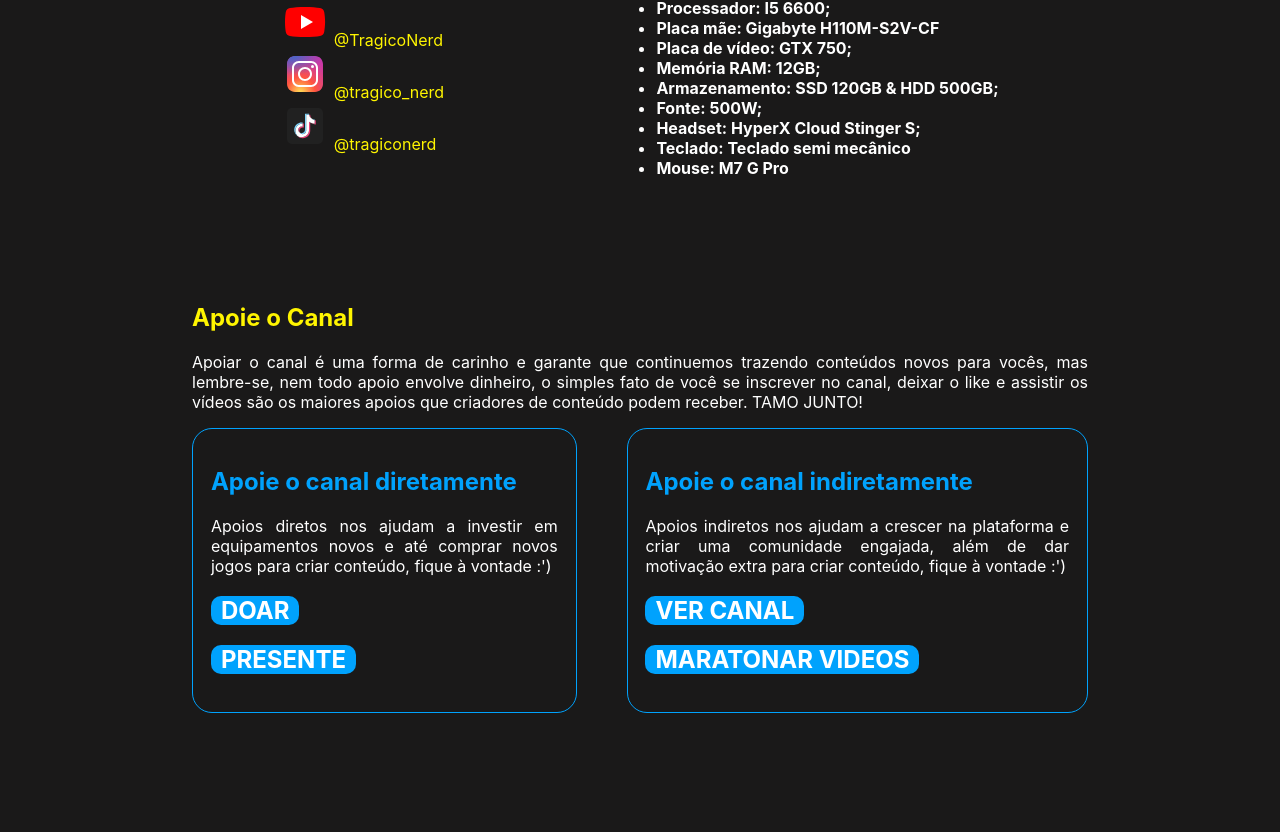
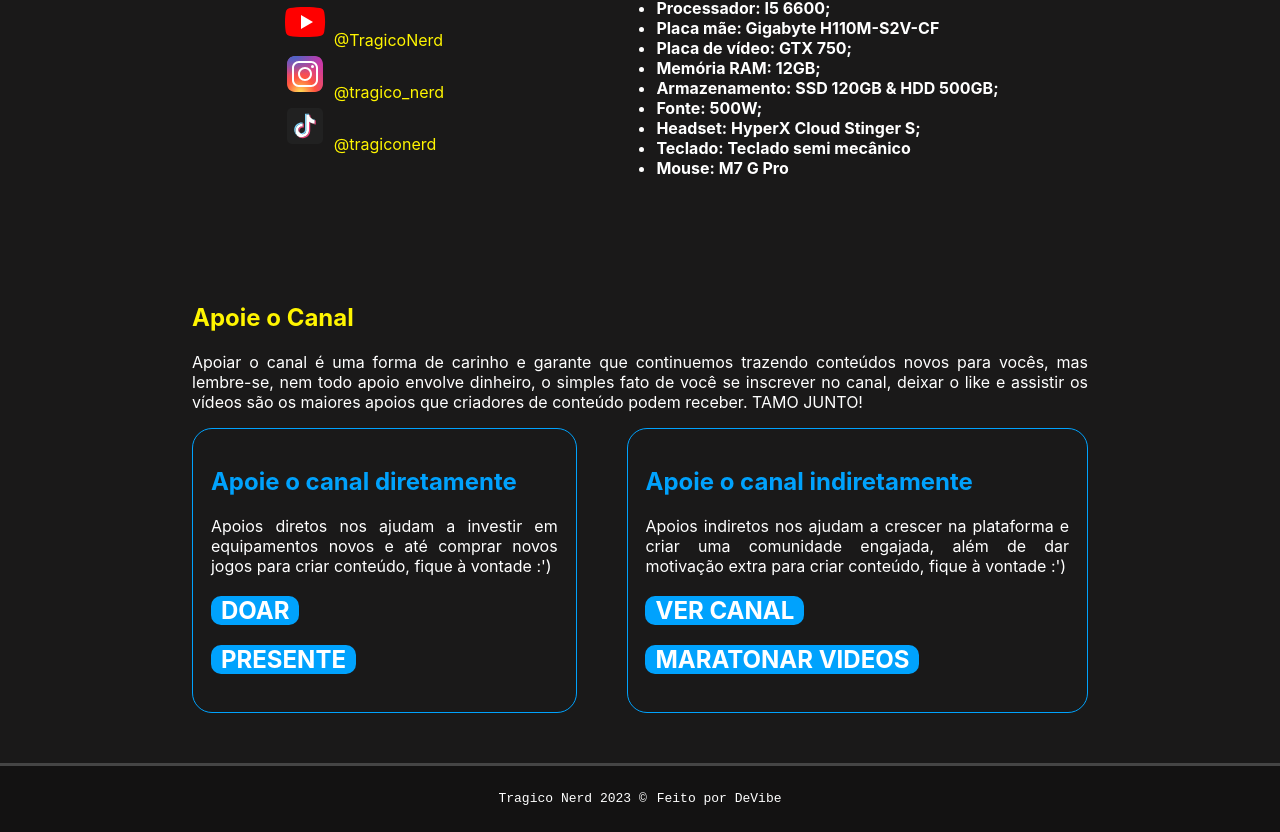
Before and after one commit to jefferson-justino/tragiconerd, a React (Create React App) app: page / in a window 1280 px wide. Shown: the part 1144-1976 px from the top of the page. Before the commit the page ends 1857 px from the top, so only its background shows below. Built offline with nearby package versions, Linux system fonts and the light colour scheme.

Commit message:
add footer

```diff
--- a/src/App.js
+++ b/src/App.js
@@ -1,12 +1,13 @@
 import './app.css'
 import Main from './components/mainComponents/main';
 import Header from './components/headerComponents/header';
+import Footer from './components/footerComponents/footer';
 function App() {
   return (
     <div className="App">
       <Header/>
       <Main/>
-
+      <Footer/>
 
     </div>
   );
--- /dev/null
+++ b/src/components/footerComponents/footer.css
@@ -0,0 +1,14 @@
+footer{
+    background-color: #131212;
+    display: flex;
+    flex-wrap: wrap;
+    gap: 10px;
+    justify-content: center;
+    border-top: solid #454545;;
+    padding-top: 1%;
+    padding-bottom: 1%;
+    margin-top: 50px;
+}
+footer pre{
+    color: white;
+}
--- /dev/null
+++ b/src/components/footerComponents/footer.js
@@ -0,0 +1,13 @@
+import './footer.css'
+
+export default function Footer (){
+    return(
+        <footer>
+                   <pre>Tragico Nerd 2023 ©</pre>
+
+                  <a href='https://www.instagram.com/devibesolucoes/' id='nome'>
+                  <pre>Feito por DeVibe</pre></a>
+        </footer>
+    )
+
+}
```
